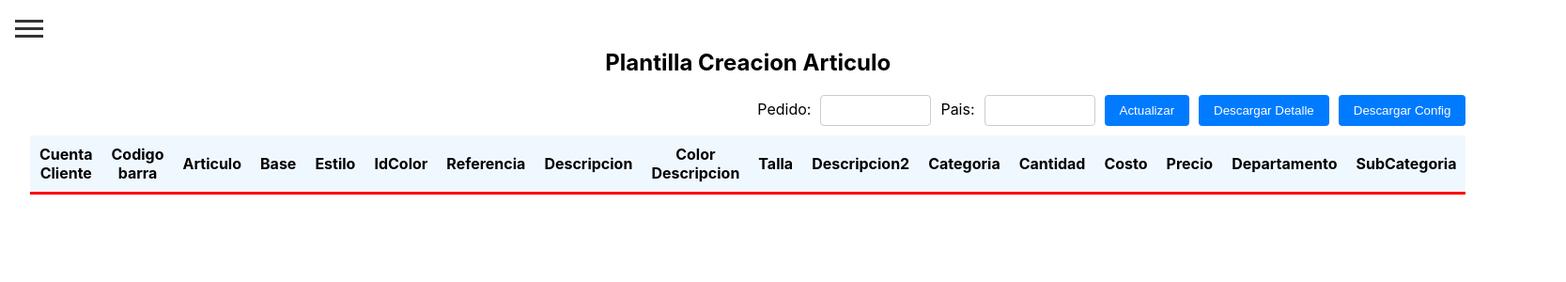
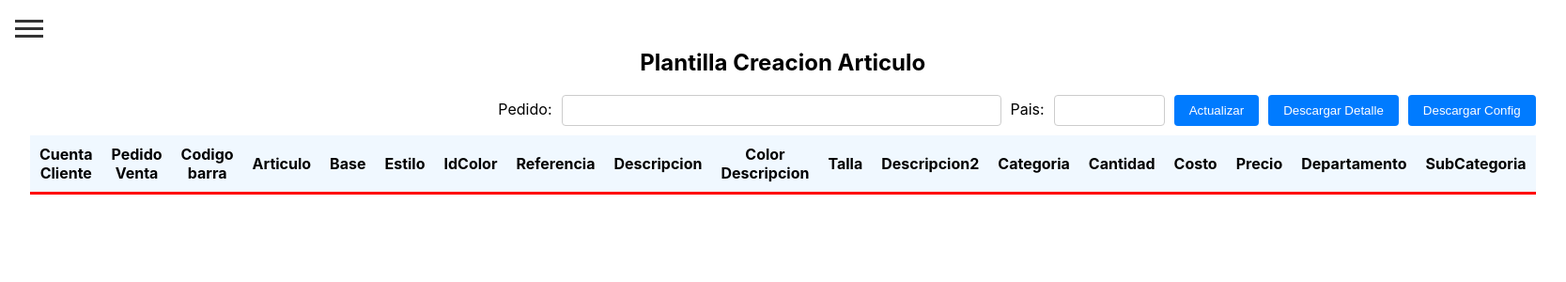
Before and after one commit to borisavila539/wms-web, a React (Create React App) app: page /Menu/GeneracionCodigoPrecio in a window 1280 px wide. Shown: the top 300 px of the page at 94% size, 1667 px wide, since content can reach past the window. Built offline with nearby package versions, Linux system fonts and the light colour scheme.

Commit message:
se agrego el precio

```diff
--- a/src/Screens/GeneracionPreciosCodigos/GeneracionCodigosPreciosScreen.tsx
+++ b/src/Screens/GeneracionPreciosCodigos/GeneracionCodigosPreciosScreen.tsx
@@ -53,6 +53,10 @@ const GeneracionCodigosPreciosScreen = () => {
             {
                 Header: 'Cuenta Cliente',
                 accessor: 'cuentaCliente',
+            },
+            {
+                Header: 'Pedido Venta',
+                accessor: 'pedido',
             },
             {
                 Header: 'Codigo barra',
@@ -149,7 +153,7 @@ const GeneracionCodigosPreciosScreen = () => {
                             padding: '8px',
                             border: '1px solid #ccc',
                             borderRadius: '4px',
-                            width: '100px',
+                            width: '450px',
                         }}
                     />
                 </div>
--- a/src/interfaces/GeneracionPrecioCodigos/GeneracionPrecioCodigoInterface.tsx
+++ b/src/interfaces/GeneracionPrecioCodigos/GeneracionPrecioCodigoInterface.tsx
@@ -1,4 +1,5 @@
 export interface GeneracionPrecioCodigoInterface {
+  pedido:string,
   cuentaCliente: string,
   codigoBarra: string,
   articulo: string,
```
